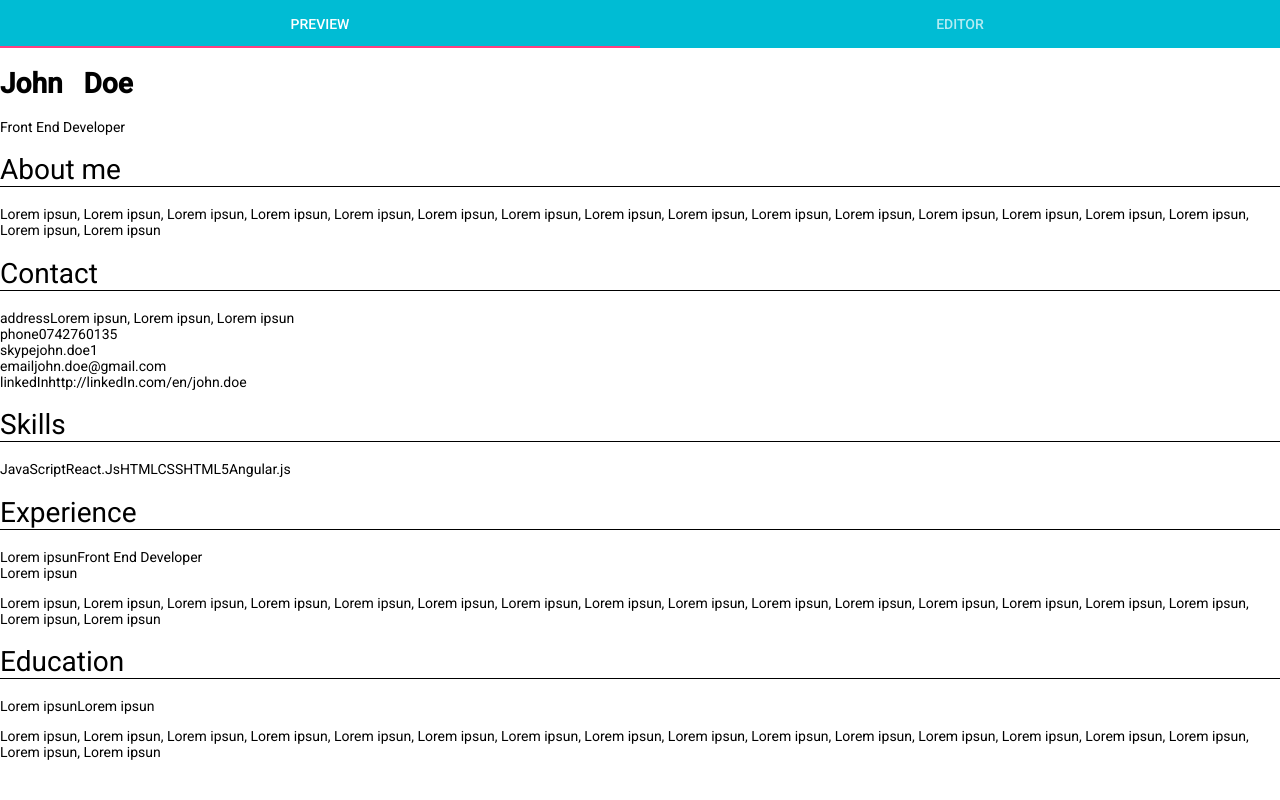
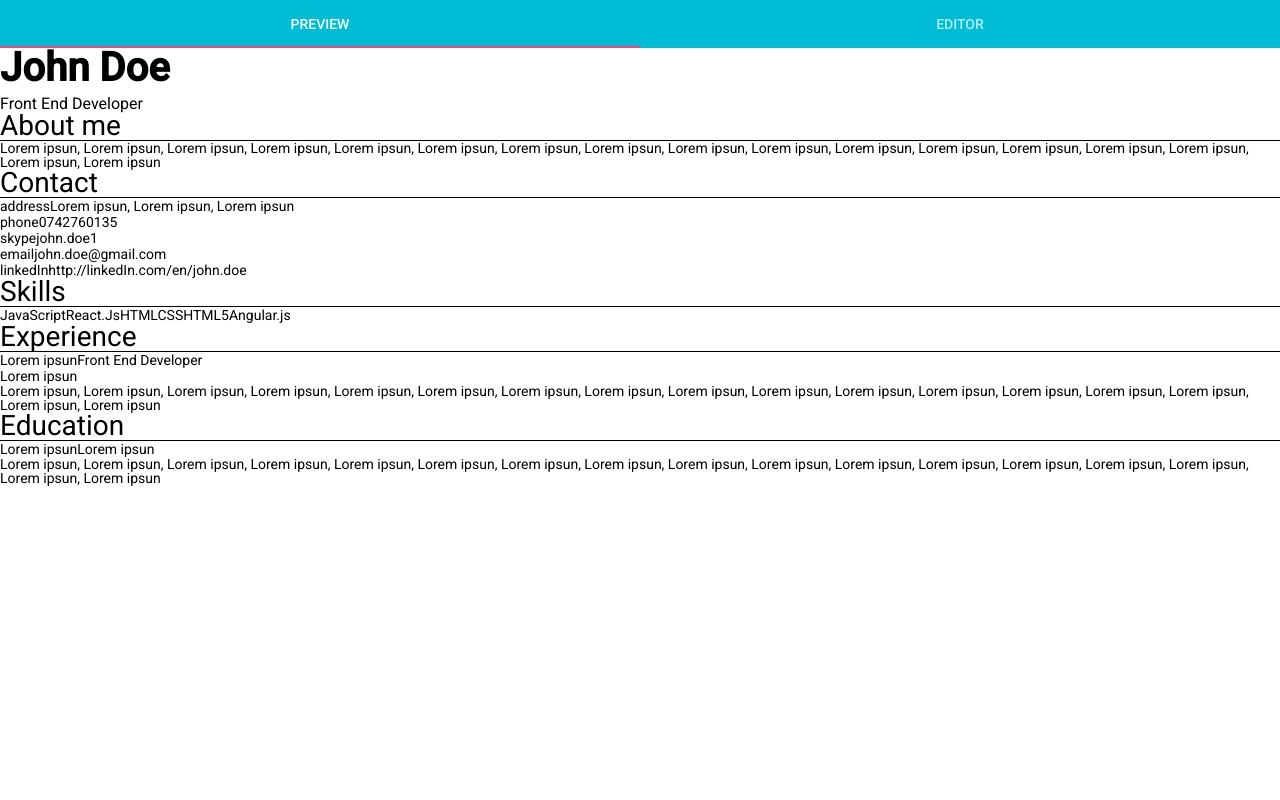
Before and after one commit to abuturuga/cv-builder, a React app: page / in a window 1280 px wide. Built offline with nearby package versions, Linux system fonts and the light colour scheme.

Commit message:
small changes

```diff
--- a/src/preview/intro/intro.js
+++ b/src/preview/intro/intro.js
@@ -1,12 +1,15 @@
+import './intro.scss';
 import React from 'react';
 import {connect} from 'react-redux';
 
 
 function Intro({firstName, lastName, headLine, summary}) {
+  const name = `${firstName} ${lastName}`;
+
   return (
     <div className="preview-info">
       <div className="info-header">
-        <h1 className="info-name">{firstName} &nbsp; {lastName}</h1>
+        <h1 className="info-name">{name}</h1>
         <p className="info-headline">{headLine}</p>
       </div>
 
--- /dev/null
+++ b/src/preview/intro/intro.scss
@@ -0,0 +1,15 @@
+.preview-info  {
+
+  .info-header {
+
+    .info-name {
+      font-size: 40px;
+    }
+
+    .info-headline {
+      font-size: 16px;
+      margin-top: 8px;
+    }
+  }
+
+}
--- a/src/styles/_reset.scss
+++ b/src/styles/_reset.scss
@@ -16,3 +16,10 @@ ul {
   padding: 0;
   margin: 0;
 }
+
+h1,
+p {
+  margin: 0;
+  padding: 0;
+  line-height: 1;
+}
```
